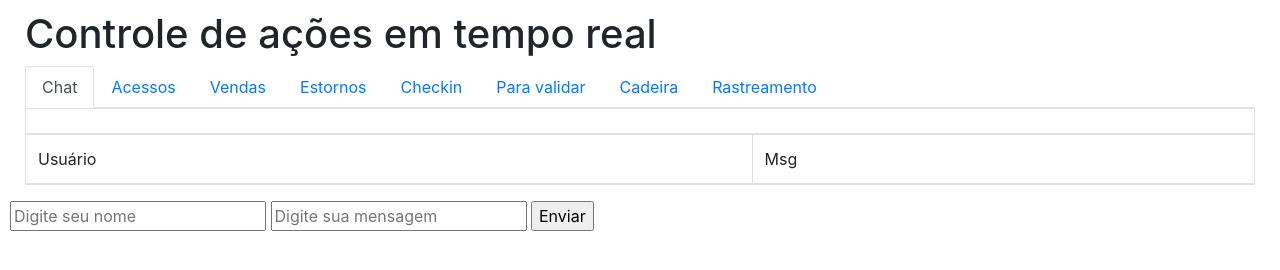
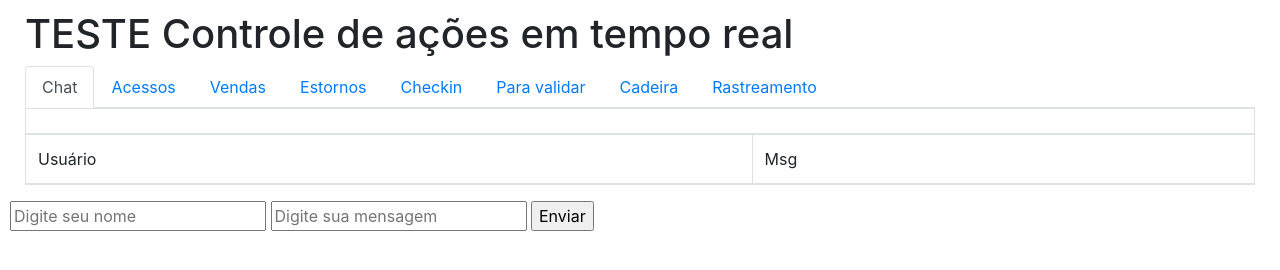
Before and after one commit to saguarocomunicacao/socket, a website: page index.html in a window 1280 px wide. Drawn offline with nearby package versions, Linux system fonts and the light colour scheme; no server answers.

Commit message:
Update index.html

```diff
--- a/index.html
+++ b/index.html
@@ -8,7 +8,7 @@
     </head>
     <body style="padding:10px;">
         <div id="future" class="container" style="max-width:100% !important;">
-            <h1>Controle de ações em tempo real</h1>
+            <h1>TESTE Controle de ações em tempo real</h1>
 
             <nav>
               <div class="nav nav-tabs" id="nav-tab" role="tablist">
```
